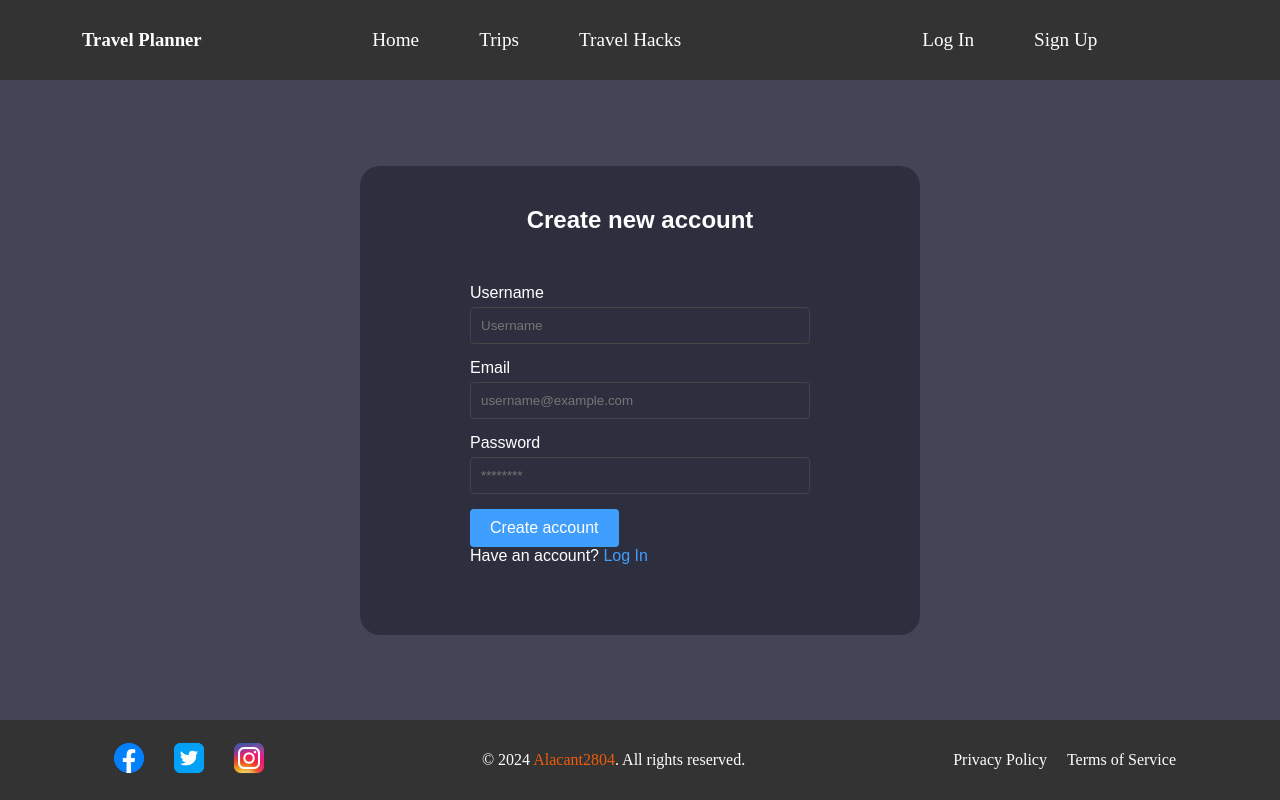
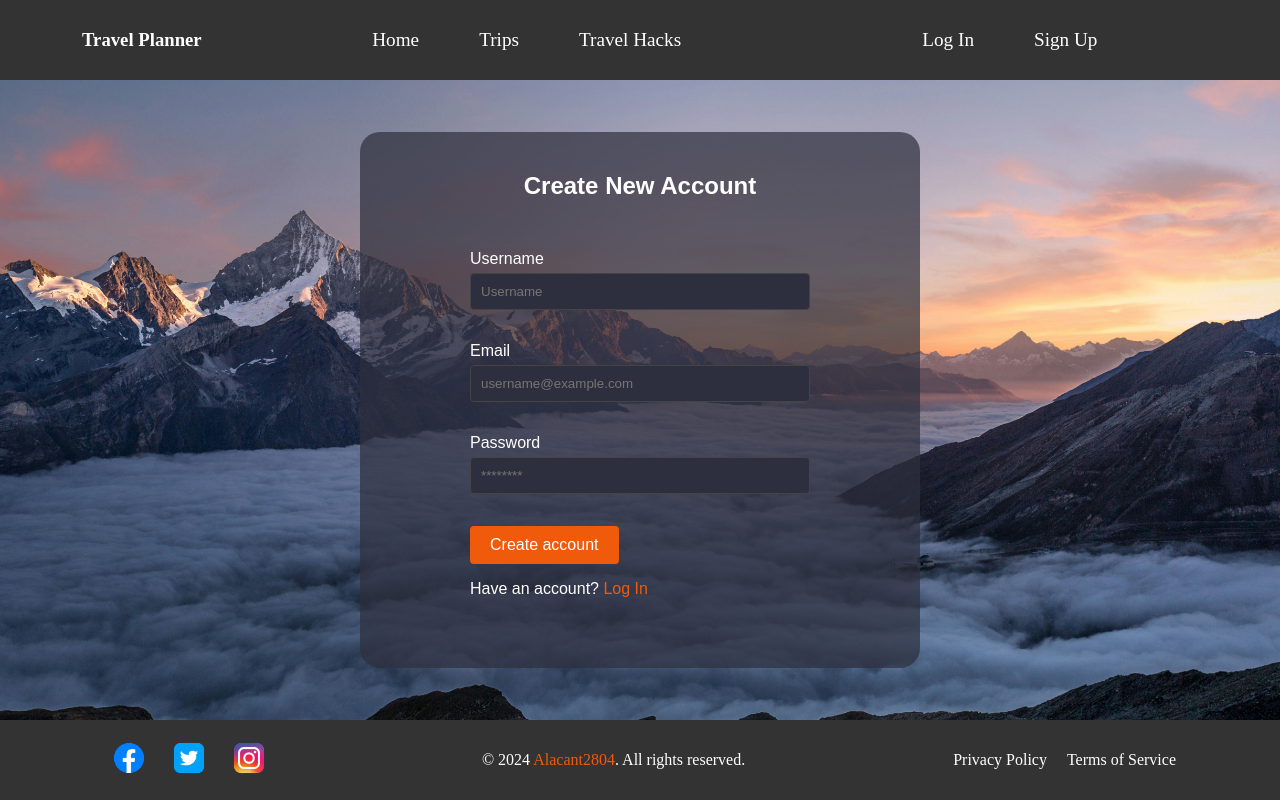
Before and after one commit to Alacant2804/Travel-App, a React (Vite) app in the folder travel-app/: page /sign-up in a window 1280 px wide. Built offline with nearby package versions, Linux system fonts and the light colour scheme.

Commit message:
Updated sign up style style

```diff
--- a/travel-app/src/SignUp.css
+++ b/travel-app/src/SignUp.css
@@ -8,17 +8,17 @@
   margin: 0;
   padding: 0;
   height: 80vh;
+  background-image: url("./assets/background-login.jpg");
+  background-size: cover;
+  background-position: center;
 }
-
-/* rgb(68, 68, 87); */
-/* #2e2f3e */
 
 .signup-container {
   display: flex;
   flex-direction: column;
   align-items: center;
   padding: 20px;
-  background-color: #2e2f3e;
+  background-color: rgba(46, 47, 62, 0.7);
   width: 70vh;
   border-radius: 20px;
 }
@@ -30,7 +30,7 @@
 }
 
 .signup-header nav a {
-  color: white;
+  color: #f05b0b;
   margin: 0 10px;
   text-decoration: none;
 }
@@ -55,7 +55,7 @@
 }
 
 .signup-section p a {
-  color: #409eff;
+  color: #f05b0b;
   text-decoration: none;
 }
 
@@ -64,7 +64,7 @@
 }
 
 .input-group {
-  margin-bottom: 15px;
+  margin-bottom: 2rem;
 }
 
 .input-group label {
@@ -81,28 +81,17 @@
   color: white;
 }
 
-.buttons {
-  display: flex;
-  justify-content: space-between;
-}
-
-button {
+.create-account-button {
   padding: 10px 20px;
   border: none;
   border-radius: 4px;
   cursor: pointer;
   font-size: 1em;
+  background-color: #f05b0b;
+  color: white;
+  margin-bottom: 1rem;
 }
 
-.change-method {
-  background-color: #444;
+.create-account-button:hover {
+  background-color: #d0490a;
 }
-
-.create-account {
-  background-color: #409eff;
-  color: white;
-}
-
-.create-account:hover {
-  background-color: #367cdb;
-}
--- a/travel-app/src/SignUp.jsx
+++ b/travel-app/src/SignUp.jsx
@@ -1,16 +1,43 @@
+import { useContext, useState } from "react";
+import { Link } from "react-router-dom";
+import { AuthContext } from "./AuthContext";
+import { toast } from "react-toastify";
 import "./SignUp.css";
 
 export default function SignUp() {
+  const [username, setUsername] = useState("");
+  const [email, setEmail] = useState("");
+  const [password, setPassword] = useState("");
+  const { register } = useContext(AuthContext);
+
+  const handleSubmitForm = async (e) => {
+    e.preventDefault();
+    try {
+      await register(username, email, password);
+    } catch (error) {
+      toast.error(error, {
+        theme: "colored",
+      });
+    }
+  };
+
   return (
     <div className="page-content">
       <div className="signup-container">
-        <h2 className="signup-header">Create new account</h2>
+        <h2 className="signup-header">Create New Account</h2>
 
         <section className="signup-section">
-          <form>
+          <form onSubmit={handleSubmitForm}>
             <div className="input-group">
               <label htmlFor="username">Username</label>
-              <input type="text" id="username-" placeholder="Username" />
+              <input
+                type="text"
+                id="username-"
+                placeholder="Username"
+                value={username}
+                onChange={(e) => setUsername(e.target.value)}
+                required
+              />
             </div>
             <div className="input-group">
               <label htmlFor="email">Email</label>
@@ -18,20 +45,30 @@ export default function SignUp() {
                 type="email"
                 id="email"
                 placeholder="username@example.com"
+                value={email}
+                onChange={(e) => setEmail(e.target.value)}
+                required
               />
             </div>
             <div className="input-group">
               <label htmlFor="password">Password</label>
-              <input type="password" id="password" placeholder="********" />
+              <input
+                type="password"
+                id="password"
+                placeholder="********"
+                value={password}
+                onChange={(e) => setPassword(e.target.value)}
+                required
+              />
             </div>
             <div className="buttons">
-              <button type="submit" className="create-account">
+              <button type="submit" className="create-account-button">
                 Create account
               </button>
             </div>
           </form>
           <p>
-            Have an account? <a href="#">Log In</a>
+            Have an account? <Link to="/login">Log In</Link>
           </p>
         </section>
       </div>
```
